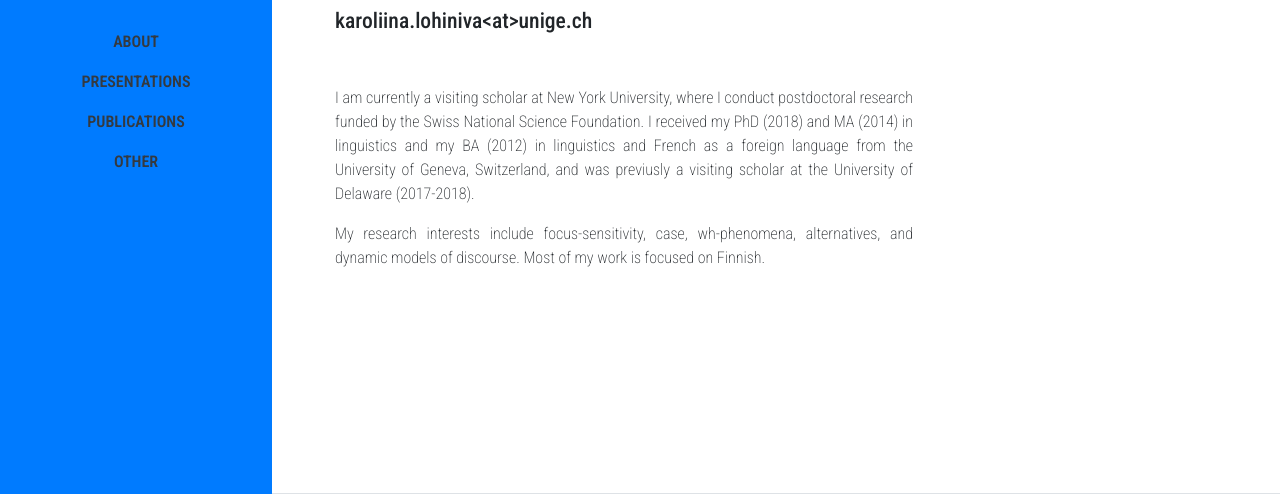
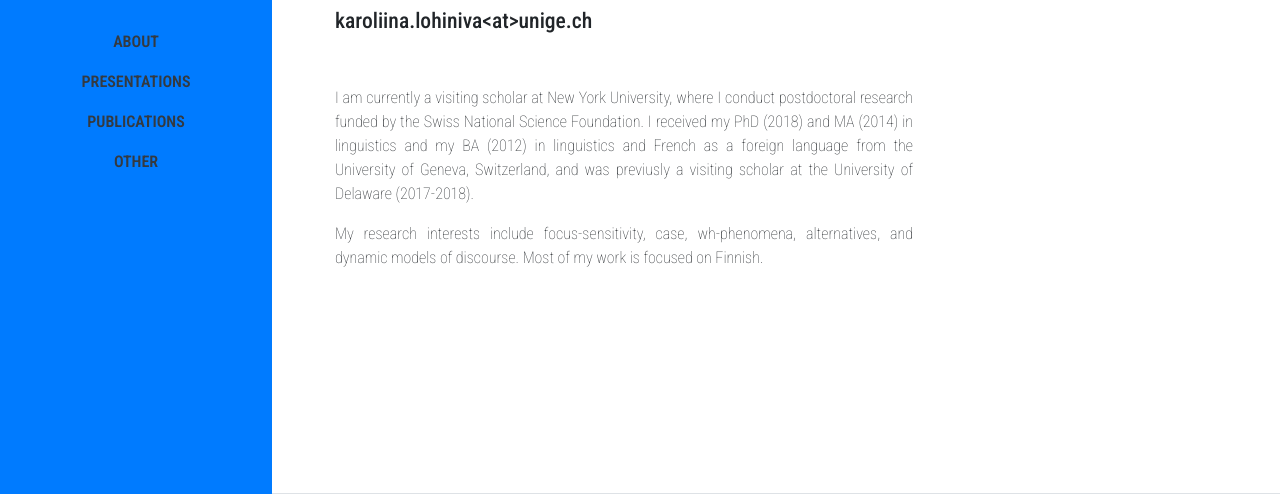
Before and after one commit to lohiniva/lohiniva.github.io, a website with bundled scripts: page index.html in a window 1280 px wide. Shown: the part 306-800 px from the top of the page. Built offline with nearby package versions, Linux system fonts and the light colour scheme.

Commit message:
Update index.html

```diff
--- a/index.html
+++ b/index.html
@@ -64,7 +64,7 @@
 	    <style>
       body {
       font-family: 'Roboto Condensed', sans-serif;
-	font-weight: 200;
+	font-weight: 100;
       text-align:justify;
       }
     </style>
```
